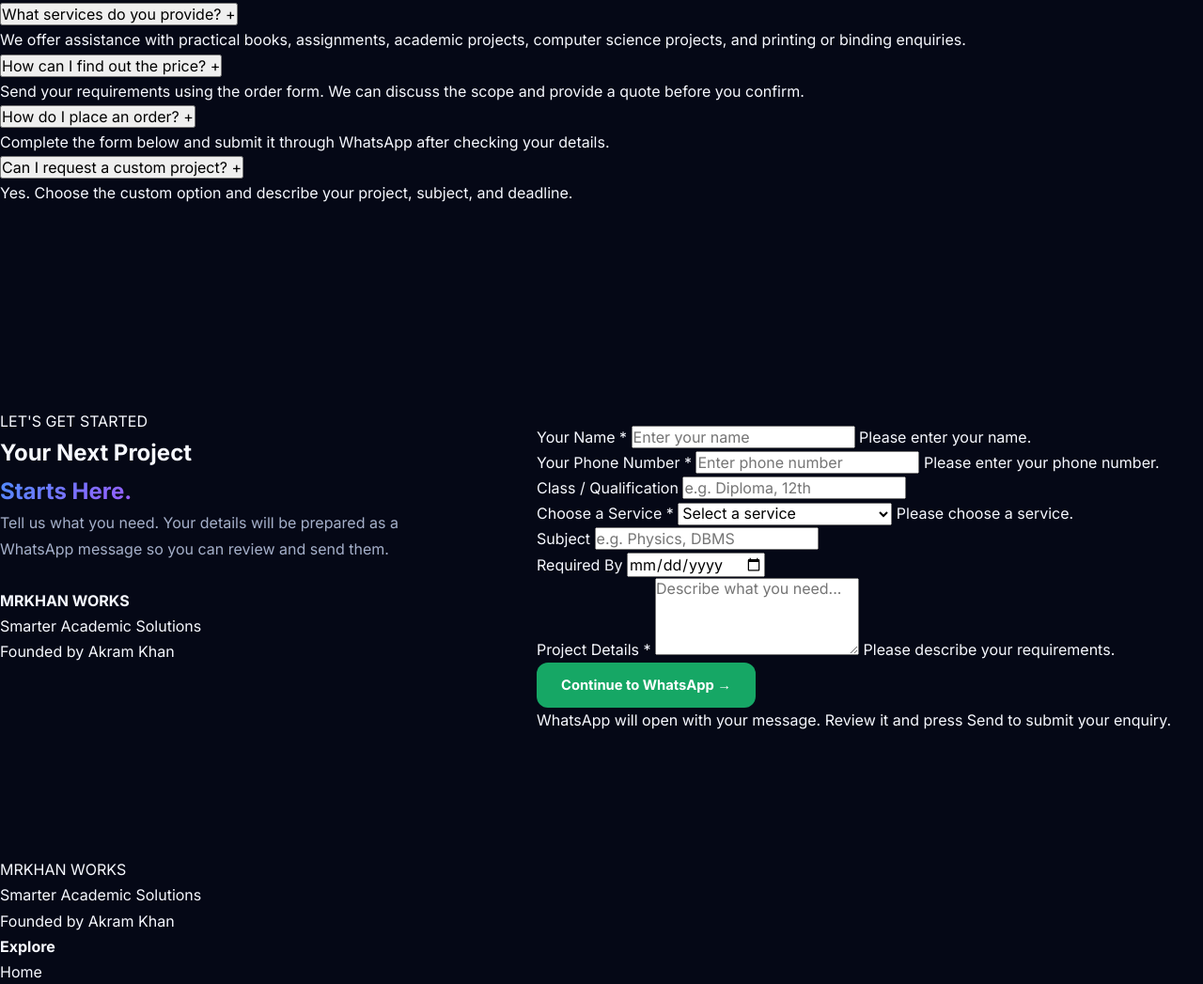
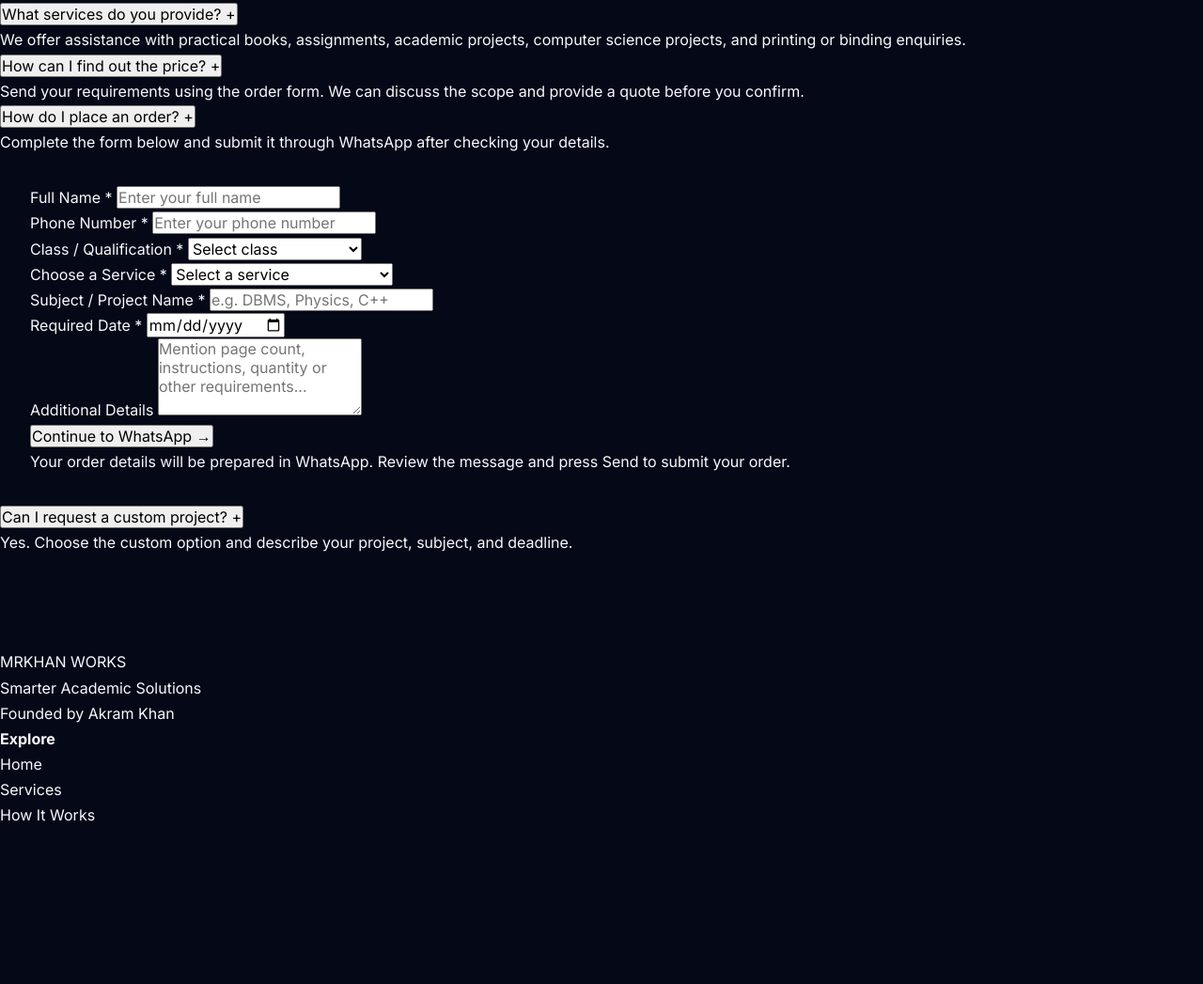
Before and after one commit to itzzakramkhan001-oss/Akramkhan.github.io, a plain HTML site: page index.html in a window 1280 px wide. Shown: the part 4119-5166 px from the top of the page at 94% size. After the commit the page ends 5001 px from the top, so only its background shows below. Drawn offline with nearby package versions, Linux system fonts and the light colour scheme.

Commit message:
Refactor order form and add new fields

```diff
--- a/index.html
+++ b/index.html
@@ -412,7 +412,111 @@
               </p>
             </div>
           </article>
+<form id="orderForm" class="order-form">
 
+  <div class="form-group">
+    <label for="customerName">Full Name *</label>
+    <input
+      type="text"
+      id="customerName"
+      name="customerName"
+      placeholder="Enter your full name"
+      autocomplete="name"
+      required
+    >
+  </div>
+
+  <div class="form-row">
+
+    <div class="form-group">
+      <label for="customerPhone">Phone Number *</label>
+      <input
+        type="tel"
+        id="customerPhone"
+        name="customerPhone"
+        placeholder="Enter your phone number"
+        inputmode="tel"
+        autocomplete="tel"
+        pattern="[0-9+\-\s]{10,15}"
+        required
+      >
+    </div>
+
+    <div class="form-group">
+      <label for="qualification">Class / Qualification *</label>
+      <select id="qualification" name="qualification" required>
+        <option value="">Select class</option>
+        <option value="10th">10th</option>
+        <option value="11th">11th</option>
+        <option value="12th">12th</option>
+        <option value="Diploma First Year">Diploma First Year</option>
+        <option value="Diploma Second Year">Diploma Second Year</option>
+        <option value="Diploma Third Year">Diploma Third Year</option>
+        <option value="Degree">Degree</option>
+        <option value="Other">Other</option>
+      </select>
+    </div>
+
+  </div>
+
+  <div class="form-group">
+    <label for="serviceType">Choose a Service *</label>
+    <select id="serviceType" name="serviceType" required>
+      <option value="">Select a service</option>
+      <option value="Handwritten Practical Books">Handwritten Practical Books</option>
+      <option value="Assignments">Assignments</option>
+      <option value="Academic Projects">Academic Projects</option>
+      <option value="Computer Science Projects">Computer Science Projects</option>
+      <option value="Printing and Binding">Printing and Binding</option>
+      <option value="Other">Other</option>
+    </select>
+  </div>
+
+  <div class="form-row">
+
+    <div class="form-group">
+      <label for="subject">Subject / Project Name *</label>
+      <input
+        type="text"
+        id="subject"
+        name="subject"
+        placeholder="e.g. DBMS, Physics, C++"
+        required
+      >
+    </div>
+
+    <div class="form-group">
+      <label for="deadline">Required Date *</label>
+      <input
+        type="date"
+        id="deadline"
+        name="deadline"
+        required
+      >
+    </div>
+
+  </div>
+
+  <div class="form-group">
+    <label for="orderDetails">Additional Details</label>
+    <textarea
+      id="orderDetails"
+      name="orderDetails"
+      rows="4"
+      placeholder="Mention page count, instructions, quantity or other requirements..."
+    ></textarea>
+  </div>
+
+  <button type="submit" class="service-action-btn">
+    Continue to WhatsApp →
+  </button>
+
+  <p class="form-note">
+    Your order details will be prepared in WhatsApp.
+    Review the message and press Send to submit your order.
+  </p>
+
+</form>
           <article class="faq-item">
             <button class="faq-question" aria-expanded="false">
               Can I request a custom project?
@@ -429,104 +533,6 @@
         </div>
       </div>
     </section>
-
-    <!-- Order Form -->
-    <section class="section-padding" id="order">
-      <div class="site-container">
-        <div class="order-wrapper glass-card">
-
-          <div class="order-info">
-            <span class="section-tag">LET'S GET STARTED</span>
-            <h2 class="order-heading">
-              Your Next Project<br>
-              <span class="gradient-text">Starts Here.</span>
-            </h2>
-
-            <p class="order-subtext">
-              Tell us what you need. Your details will be prepared
-              as a WhatsApp message so you can review and send them.
-            </p>
-
-            <div class="contact-card">
-              <h4>MRKHAN WORKS</h4>
-              <p>Smarter Academic Solutions</p>
-              <span class="order-highlight">Founded by Akram Khan</span>
-            </div>
-          </div>
-
-          <form class="order-form" id="orderForm">
-
-            <div class="form-group">
-              <label for="customerName">Your Name *</label>
-              <input type="text" id="customerName" name="customerName"
-                placeholder="Enter your name" required>
-              <span class="error-msg">Please enter your name.</span>
-            </div>
-
-            <div class="form-row">
-              <div class="form-group">
-                <label for="customerPhone">Your Phone Number *</label>
-                <input type="tel" id="customerPhone" name="customerPhone"
-                  placeholder="Enter phone number" required>
-                <span class="error-msg">Please enter your phone number.</span>
-              </div>
-
-              <div class="form-group">
-                <label for="qualification">Class / Qualification</label>
-                <input type="text" id="qualification" name="qualification"
-                  placeholder="e.g. Diploma, 12th">
-              </div>
-            </div>
-
-            <div class="form-group">
-              <label for="serviceType">Choose a Service *</label>
-              <select id="serviceType" name="serviceType" required>
-                <option value="">Select a service</option>
-                <option value="Practical Books">Practical Books</option>
-                <option value="Assignments">Assignments</option>
-                <option value="Computer Science Projects">Computer Science Projects</option>
-                <option value="School and College Projects">School & College Projects</option>
-                <option value="Printing and Binding">Printing & Binding</option>
-                <option value="Custom Academic Work">Custom Academic Work</option>
-              </select>
-              <span class="error-msg">Please choose a service.</span>
-            </div>
-
-            <div class="form-row">
-              <div class="form-group">
-                <label for="subject">Subject</label>
-                <input type="text" id="subject" name="subject"
-                  placeholder="e.g. Physics, DBMS">
-              </div>
-
-              <div class="form-group">
-                <label for="deadline">Required By</label>
-                <input type="date" id="deadline" name="deadline">
-              </div>
-            </div>
-
-            <div class="form-group">
-              <label for="orderDetails">Project Details *</label>
-              <textarea id="orderDetails" name="orderDetails" rows="4"
-                placeholder="Describe what you need..." required></textarea>
-              <span class="error-msg">Please describe your requirements.</span>
-            </div>
-
-            <button type="submit" class="btn btn-whatsapp w-full">
-              Continue to WhatsApp →
-            </button>
-
-            <p class="pricing-disclaimer">
-              WhatsApp will open with your message. Review it and press
-              Send to submit your enquiry.
-            </p>
-
-          </form>
-        </div>
-      </div>
-    </section>
-
-  </main>
 
   <!-- Footer -->
   <footer class="site-footer">
```
